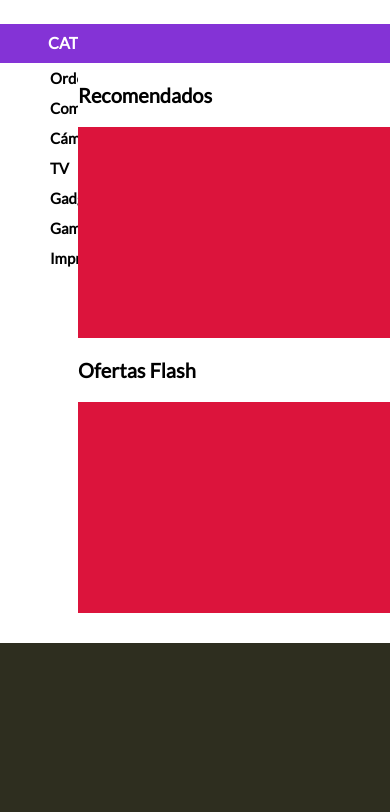
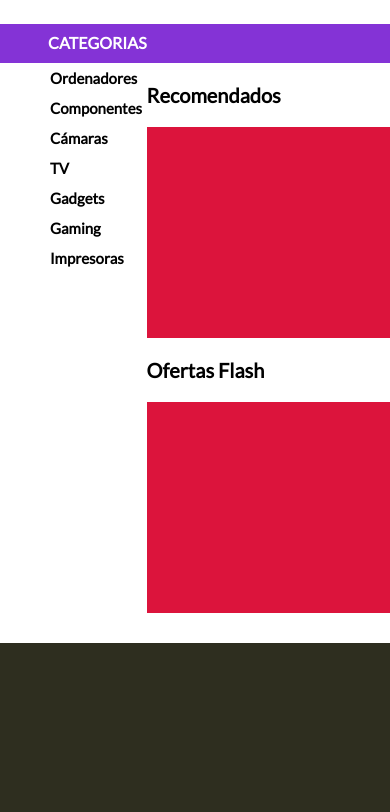
Before and after one commit to GZA1/DWpractica, a PHP site: page /catalogo/index.html in a window 390 px wide. Shown: the part 60-872 px from the top of the page. Run offline with PHP 8.4, Linux system fonts and the light colour scheme; some libraries are stand-ins or nearby versions.

Commit message:
mid con @media

```diff
--- a/styles/style-catalogo.css
+++ b/styles/style-catalogo.css
@@ -101,7 +101,7 @@
 #sideLFTblank {
     position: relative;
 /*    background-color: crimson;*/
-    width: 20vw;;
+    width: 160px;
 }
 
 #categoriesWrapper {
@@ -126,11 +126,17 @@
 #mid {
 
 /*    background-color: rgba(46,46,31,0.17);*/
-    width: 90%;
+    width: 100%;
+    padding-right: 25%;
     margin-left: 0px;
     display: block;
     position: relative;
 
+}
+@media (max-width: 680px) {
+    #mid{
+        padding-right: 0px;
+    }
 }
 
 #midFiller {
```
